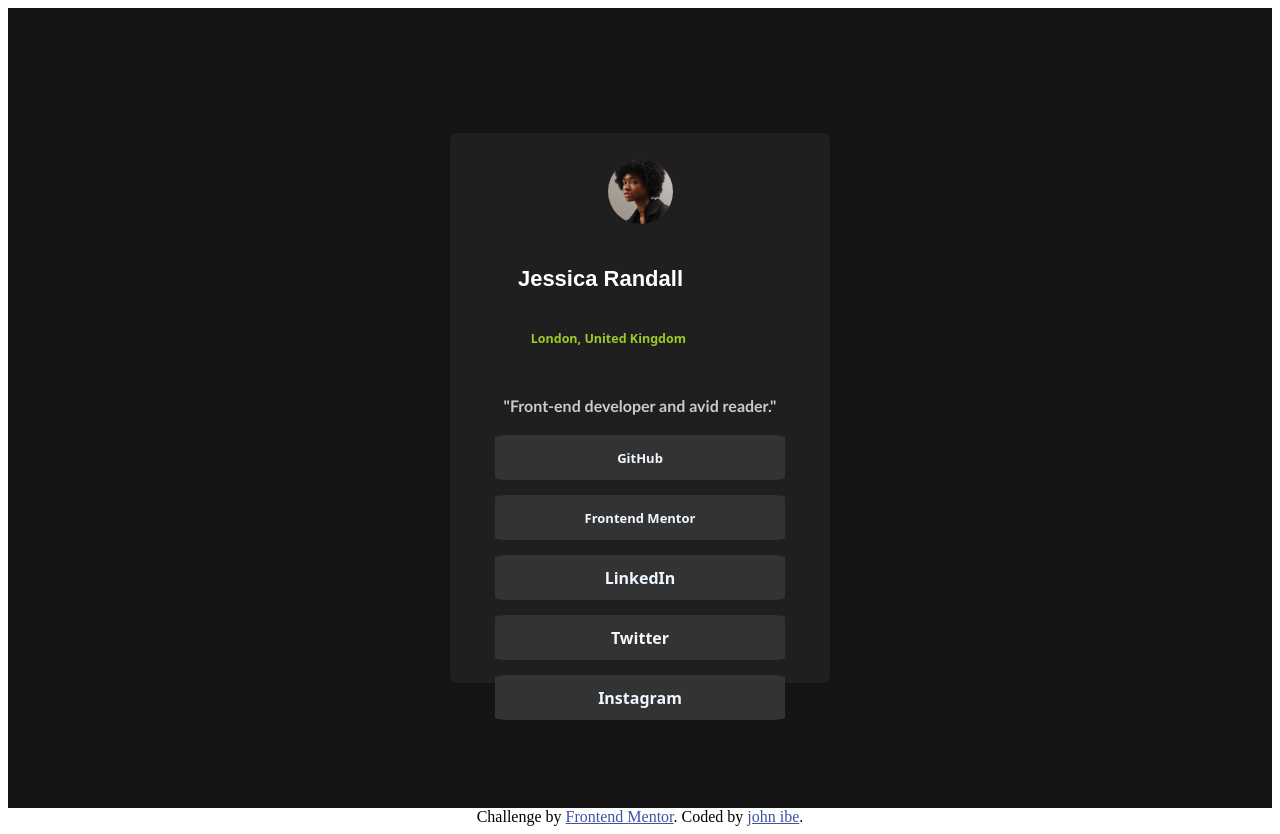
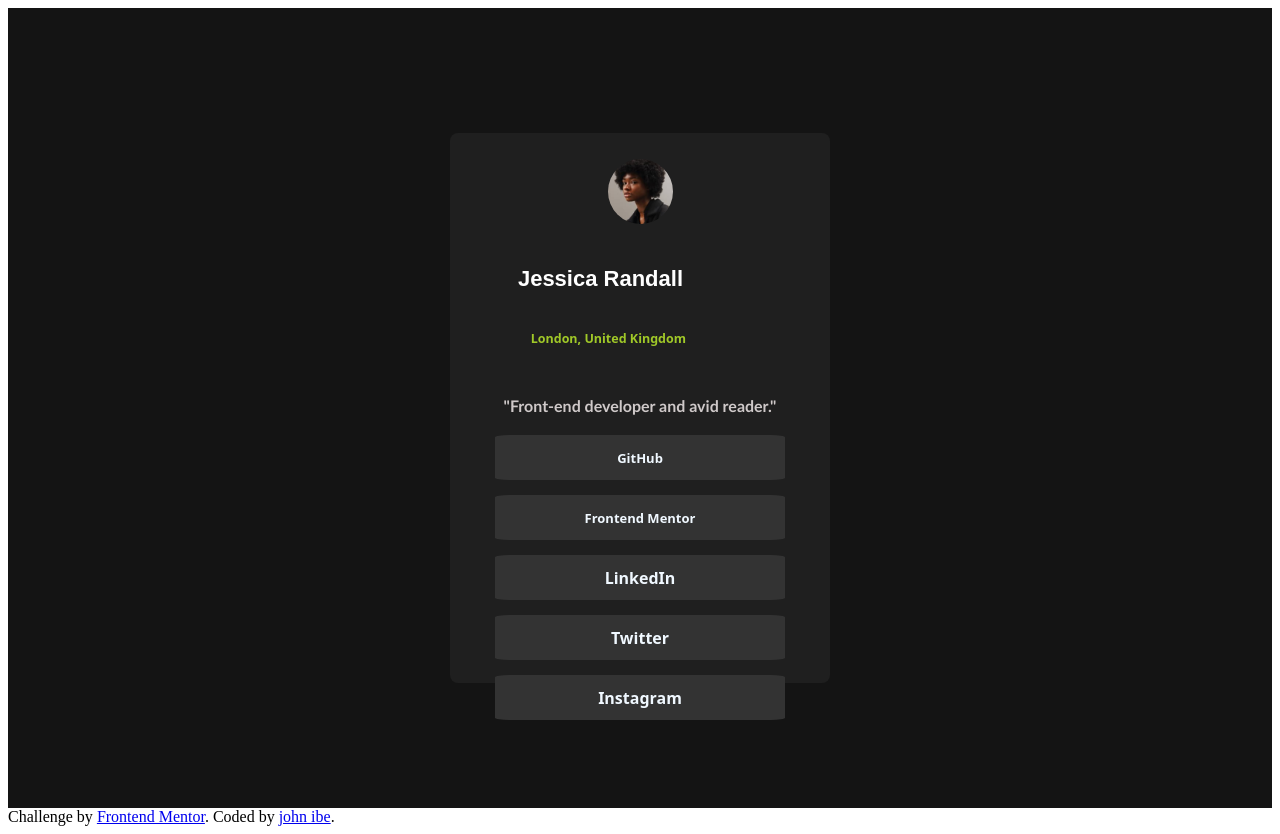
Before and after one commit to Johnyyyy43/social-links-profile, a website: page index.html in a window 1280 px wide. Drawn offline with Linux system fonts and the light colour scheme.

Commit message:
Update index.html

```diff
--- a/index.html
+++ b/index.html
@@ -11,10 +11,7 @@
   <title>Frontend Mentor | Social links profile</title>
 
   <!-- Feel free to remove these styles or customise in your own stylesheet 👍 -->
-  <style>
-    .attribution { font-size: px; text-align: center; }
-    .attribution a { color: hsl(228, 45%, 44%); }
-  </style>
+
 </head>
 <body>
   <div class="body-container">
```
